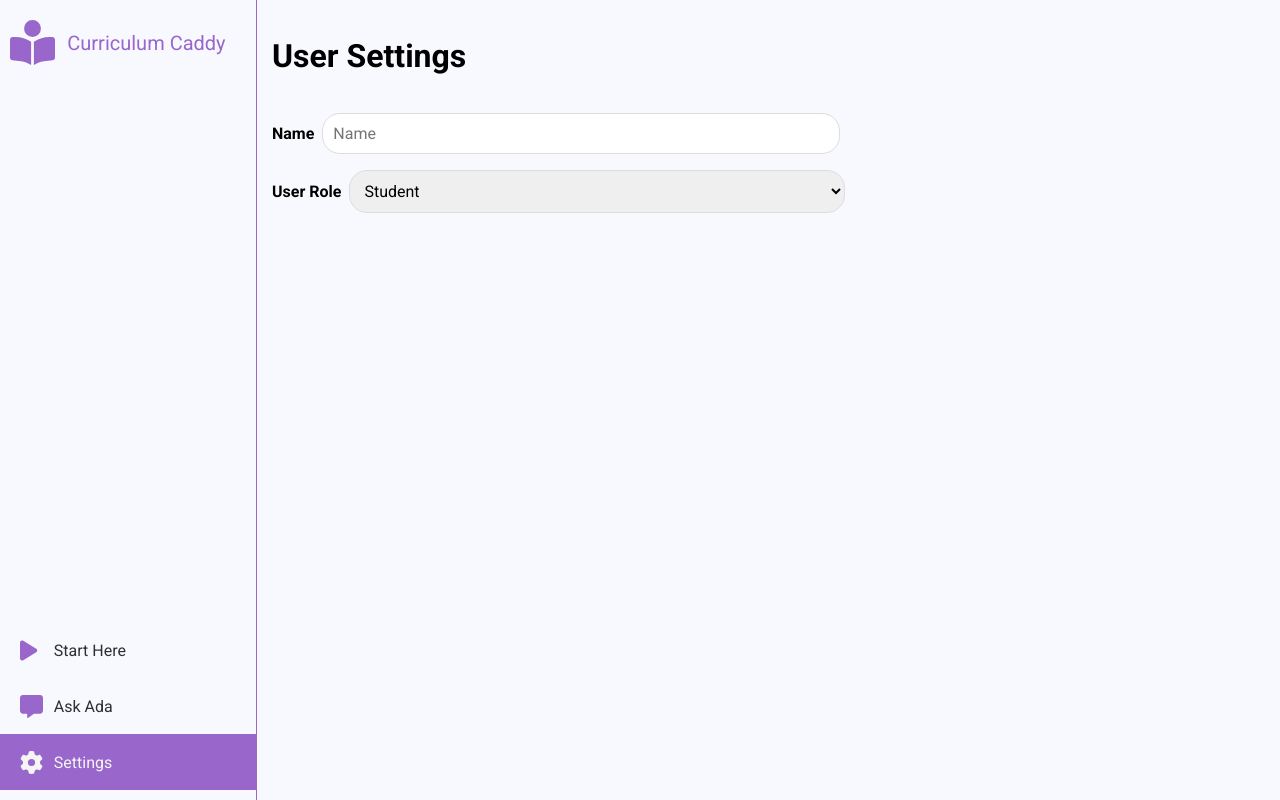
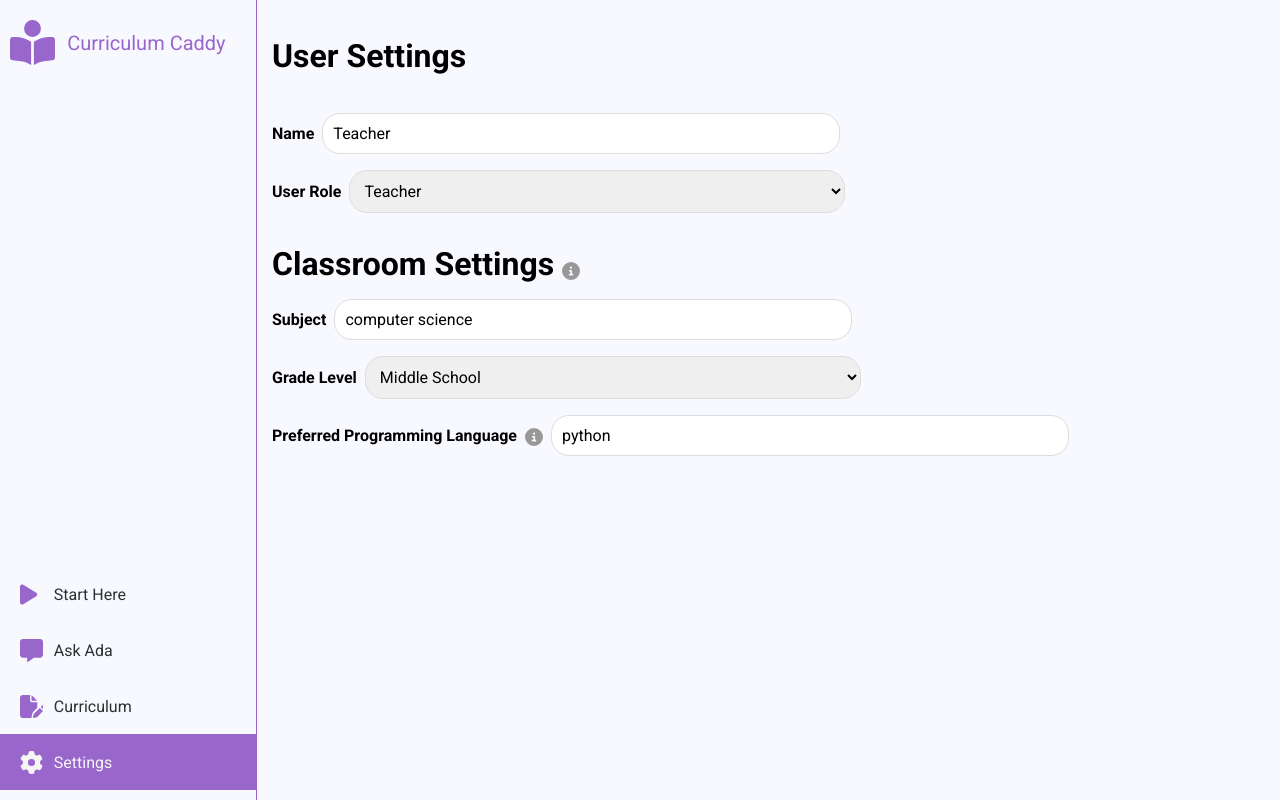
Before and after one commit to gabbirenee/curriculum-caddy, a React (Create React App) app: page /settings in a window 1280 px wide. Built offline with nearby package versions, Linux system fonts and the light colour scheme; no server answers; the database is empty.

Commit message:
Added default values for all of the settings page

```diff
--- a/package.json
+++ b/package.json
@@ -27,10 +27,9 @@
     "web-vitals": "^2.1.4"
   },
   "scripts": {
+    "test": "echo \"Error: no test specified\" && exit 1",
     "start": "react-scripts start",
-    "build": "react-scripts build",
-    "test": "react-scripts test",
-    "eject": "react-scripts eject"
+    "build": "CI= npm run build"
   },
   "eslintConfig": {
     "extends": [
--- a/src/Components/App.js
+++ b/src/Components/App.js
@@ -4,23 +4,53 @@ import ToolBar from './ToolBar.js';
 import {BrowserRouter} from 'react-router-dom';
 import MainContent from './MainContent.js';
 import base from '../base';
-import { ref, onValue, get } from "firebase/database";
+import { ref, onValue } from "firebase/database";
 
 function App () {
     // the programming language that will be used in bot responses
-    const [prog_lang, setProgLang] = useState(localStorage.getItem('prog_lang'));
+    const [prog_lang, setProgLang] = useState(() => {
+      if ("prog_lang" in localStorage) {
+        return localStorage.getItem('prog_lang');
+      } else {
+        return 'python';
+      }
+    });
 
     // the subject that is being focused on for the tutoring session
-    const [subject, setSubject] = useState(localStorage.getItem('subject'));
+    const [subject, setSubject] = useState(() => {
+      if ("subject" in localStorage) {
+        return localStorage.getItem('subject');
+      } else {
+        return 'computer science';
+      }
+    });
 
     // the grade level/range of the classroom
-    const [grade_level, setGradeLevel] = useState(localStorage.getItem('grade_level'));
+    const [grade_level, setGradeLevel] = useState(() => {
+      if ("grade_level" in localStorage) {
+        return localStorage.getItem('grade_level');
+      } else {
+        return 'middle school';
+      }
+    });
 
     // the name of the learner
-    const [student_name, setStudentName] = useState(localStorage.getItem('student_name'));
+    const [student_name, setStudentName] = useState(() => {
+      if ("student_name" in localStorage) {
+        return localStorage.getItem('student_name');
+      } else {
+        return 'Teacher';
+      }
+    });
 
     // the role of the user: teacher vs. student
-    const [user_role, setUserRole] = useState(localStorage.getItem('user_role'));
+    const [user_role, setUserRole] = useState(() => {
+      if ("user_role" in localStorage) {
+        return localStorage.getItem('user_role');
+      } else {
+        return 'teacher';
+      }
+    });
 
     // the curriculum info that the teacher has entered
     const [curriculum, setCurriculum] = useState([]);
--- a/src/Components/Curriculum.js
+++ b/src/Components/Curriculum.js
@@ -3,13 +3,13 @@ import CurriculumList from './CurriculumList.js';
 import DocumentDetails from './DocumentDetails.js';
 
 
-function Curriculum ({subject, grade_level, curriculum, setCurriculum, user_role}) {
+function Curriculum ({subject, grade_level, curriculum, setCurriculum}) {
   // track the current document - when the component loads it will be set to a default, blank value
   const [selectedData, setSelectedData] = useState({'id': -1, 'name': '', 'status': 'not-started', 'objectives': '', 'key_terms': '', 'skill_level': 1, 'add_info': ''})
 
   return (
     <div className="Curriculum">
-      <CurriculumList curriculum={curriculum} selectedData={selectedData} setSelectedData={setSelectedData} />
+      <CurriculumList curriculum={curriculum} selectedData={selectedData} />
       <DocumentDetails subject={subject} grade_level={grade_level} curriculum={curriculum} setCurriculum={setCurriculum} selectedData={selectedData} setSelectedData={setSelectedData} />
     </div>
   );
--- a/src/Components/CurriculumList.js
+++ b/src/Components/CurriculumList.js
@@ -1,6 +1,6 @@
 import React from 'react';
 
-function CurriculumList ({curriculum, selectedData, setSelectedData}) {
+function CurriculumList ({curriculum, setSelectedData}) {
   const handleSelect = (e) => {
     // get the data for the curriculum item selected
     var newData = curriculum.find(item => parseInt(item.id) === parseInt(e.target.dataset.key));
--- a/src/Components/MainContent.js
+++ b/src/Components/MainContent.js
@@ -17,12 +17,12 @@ function MainContent ({prog_lang, subject, grade_level, student_name, curriculum
             <Route
               exact
               path="/settings"
-              element={<Settings prog_lang={prog_lang} subject={subject} grade_level={grade_level} student_name={student_name} curriculum={curriculum} setProgLang={setProgLang} setSubject={setSubject} setGradeLevel={setGradeLevel} setStudentName={setStudentName} setCurriculum={setCurriculum} user_role={user_role} setUserRole={setUserRole} />}
+              element={<Settings prog_lang={prog_lang} subject={subject} grade_level={grade_level} student_name={student_name} setProgLang={setProgLang} setSubject={setSubject} setGradeLevel={setGradeLevel} setStudentName={setStudentName}  user_role={user_role} setUserRole={setUserRole} />}
             />
             {user_role === "teacher" && <Route
               exact
               path="/curriculum"
-              element={<Curriculum subject={subject} grade_level={grade_level} curriculum={curriculum} setCurriculum={setCurriculum} user_role={user_role} />}
+              element={<Curriculum subject={subject} grade_level={grade_level} curriculum={curriculum} setCurriculum={setCurriculum} />}
             />}
             <Route path="/"
               element={<ChatWindow prog_lang={prog_lang} subject={subject} grade_level={grade_level} student_name={student_name} curriculum={curriculum} user_role={user_role} />}
--- a/src/Components/Settings.js
+++ b/src/Components/Settings.js
@@ -1,7 +1,7 @@
 import React from 'react';
 import { Tooltip } from 'react-tooltip'
 
-function Settings ({prog_lang, subject, grade_level, student_name, curriculum, setProgLang, setSubject, setGradeLevel, setStudentName, setCurriculum, user_role, setUserRole }) {
+function Settings ({prog_lang, subject, grade_level, student_name,setProgLang, setSubject, setGradeLevel, setStudentName, user_role, setUserRole }) {
 
 
   return (
```
